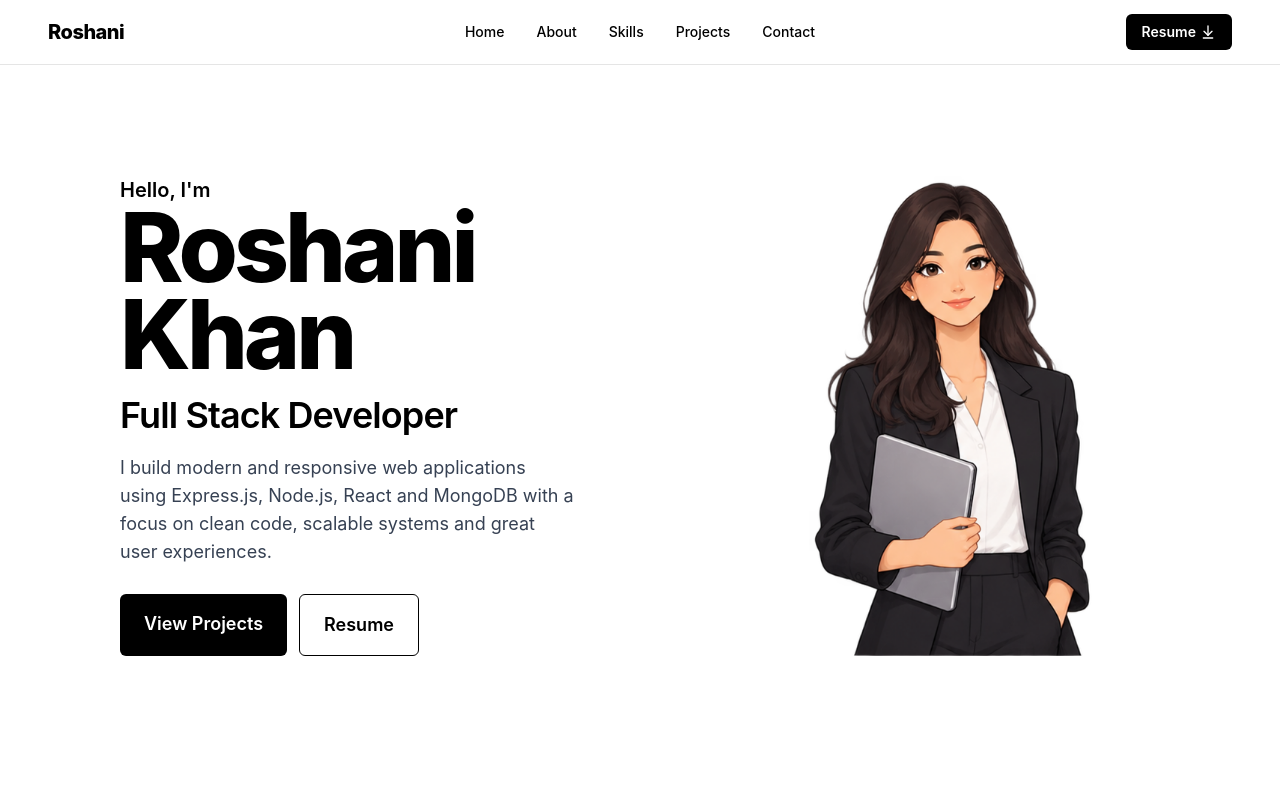
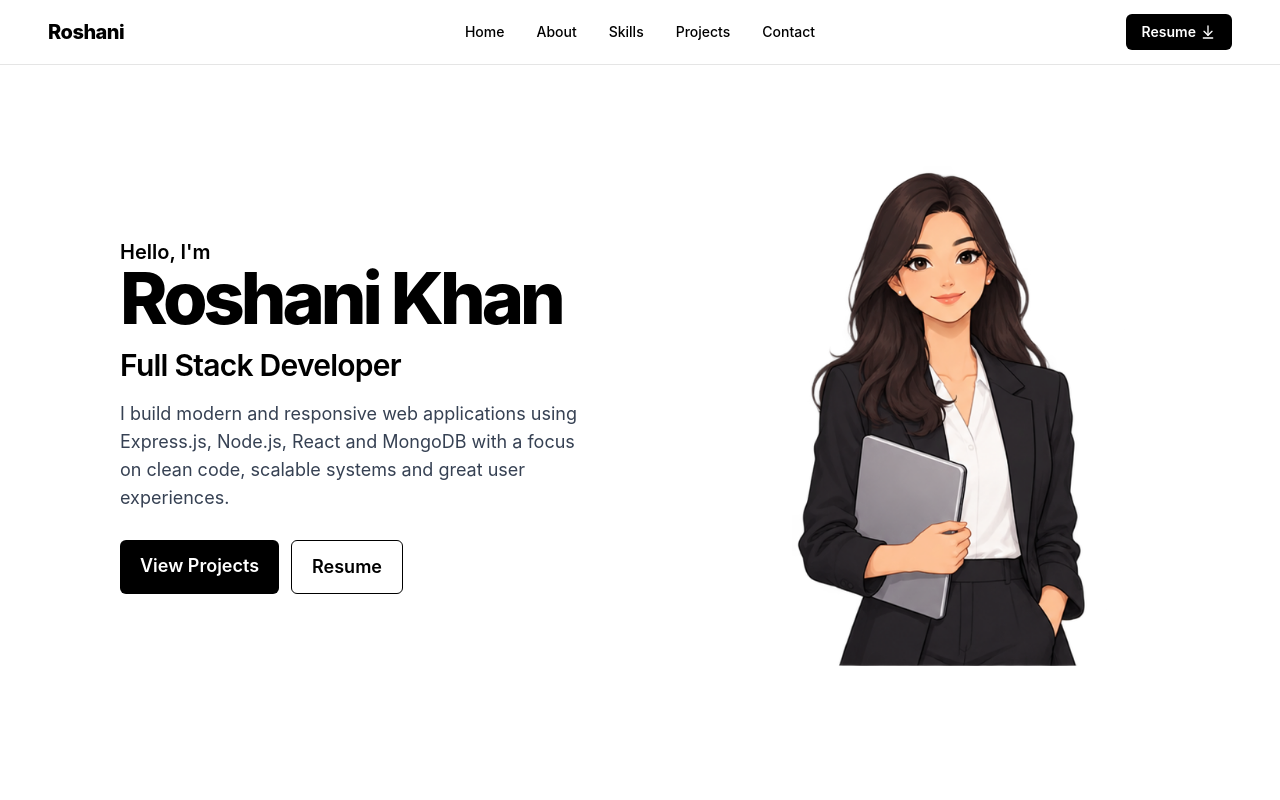
Before and after one commit to roshanikhan0409/Portfolio-Project, a React app: page / in a window 1280 px wide. Shown: the top 800 px of the page. Built offline with nearby package versions, Linux system fonts and the light colour scheme; the HTML template or start-up script is replaced by a standard one.

Commit message:
added links to projects

```diff
--- a/src/components/Hero.jsx
+++ b/src/components/Hero.jsx
@@ -4,15 +4,15 @@ export default function Hero() {
   return (
 
     <section id="home" className="min-h-screen px-6 md:px-12 lg:px-30 pt-16">
-      <div className="mx-auto max-w-8xl min-h-[calc(100vh-6rem)] grid grid-cols-1 lg:grid-cols-2 items-center gap-12">
+      <div className="mx-auto max-w-8xl min-h-[calc(100vh-6rem)] grid grid-cols-1 lg:grid-cols-2 items-center gap-10">
 
         <Reveal direction="left">
         <div className="min-h-[400px] flex flex-col justify-center lg:pr-10">
           <p className="text-sm md:text-xl font-semibold">Hello, I'm</p>
-          <h1 className="text-6xl md:text-7xl lg:text-8xl tracking-[-4px] leading-[0.9] font-extrabold">
+          <h1 className="text-6xl md:text-7xl lg:text-7xl tracking-[-4px] leading-[0.9] font-extrabold">
             Roshani Khan
           </h1>
-          <h3 className="mt-4 text-xl md:text-2xl lg:text-4xl font-semibold leading-tight tracking-tight">
+          <h3 className="mt-4 text-xl md:text-2xl lg:text-3xl font-semibold leading-tight tracking-tight">
             Full Stack Developer
           </h3>
           <p className="mt-4 text-gray-700 max-w-lg text-sm md:text-lg">
@@ -22,13 +22,13 @@ export default function Hero() {
           <div className="flex flex-wrap gap-3 mt-7">
             <a
               href="#projects"
-              className="bg-black text-white px-5 py-3 md:px-6 md:py-4 rounded-md text-sm md:text-lg font-semibold hover:bg-neutral-800 transition duration-300"
+              className="bg-black text-white px-5 py-3 rounded-md text-sm md:text-lg font-semibold hover:bg-neutral-800 transition duration-300"
             >
               View Projects
             </a>
             <a
               href="/resume.pdf"
-              className="border border-black px-5 py-3 md:px-6 md:py-4 rounded-md text-sm md:text-lg font-semibold hover:bg-black hover:text-white transition duration-300"
+              className="border border-black px-5 py-3 rounded-md text-sm md:text-lg font-semibold hover:bg-black hover:text-white transition duration-300"
             >
              Resume
             </a>
@@ -38,10 +38,10 @@ export default function Hero() {
 
         <Reveal direction="right">
         <div className="flex items-center justify-center lg:justify-end">
-            <div  className="relative w-[280px] h-[360px] md:w-[380px] md:h-[480px]">
+            <div  className="relative w-[280px] h-[360px] md:w-[400px] md:h-[500px]">
             <img
                 src={heroImage}
-                alt="Professional woman"
+                alt="Image"
                 className="w-full h-full object-contain"
             />
             </div>
--- a/src/components/Projects.jsx
+++ b/src/components/Projects.jsx
@@ -57,6 +57,8 @@ export default function Projects(){
                          <div className="mt-8 flex flex-wrap gap-3">
                             <a
                                 href="https://wanderlust-project-owtc.onrender.com"
+                                target="_blank"
+                                rel="noopener noreferrer"
                                 className="flex items-center gap-1 bg-black text-white px-5 py-3 rounded-md text-sm font-semibold hover:bg-neutral-800 transition duration-300"
                             >
                                 Live Demo <ArrowUpRight/>
@@ -102,13 +104,17 @@ export default function Projects(){
                         </div>
                         <div className="mt-8 flex flex-wrap gap-3">
                             <a
-                                href="https://roshaniiiportfolio.vercel.app/"
+                                href="https://roshaniiiportfolio.vercel.app"
+                                target="_blank"
+                                rel="noopener noreferrer"
                                 className="flex items-center gap-1 bg-black text-white px-5 py-3 rounded-md text-sm font-semibold hover:bg-neutral-800 transition duration-300"
                             >
                                 Live Demo <ArrowUpRight/>
                             </a>
                             <a
                                 href="https://github.com/roshanikhan0409/Portfolio-Project"
+                                target="_blank"
+                                rel="noopener noreferrer"
                                 className="flex items-center gap-1 border border-black px-5 py-3 rounded-md text-sm font-semibold hover:bg-black hover:text-white transition duration-300"
                             >
                                 <StackIcon name="github" className="w-6 h-6 mr-2"/>GitHub
```
